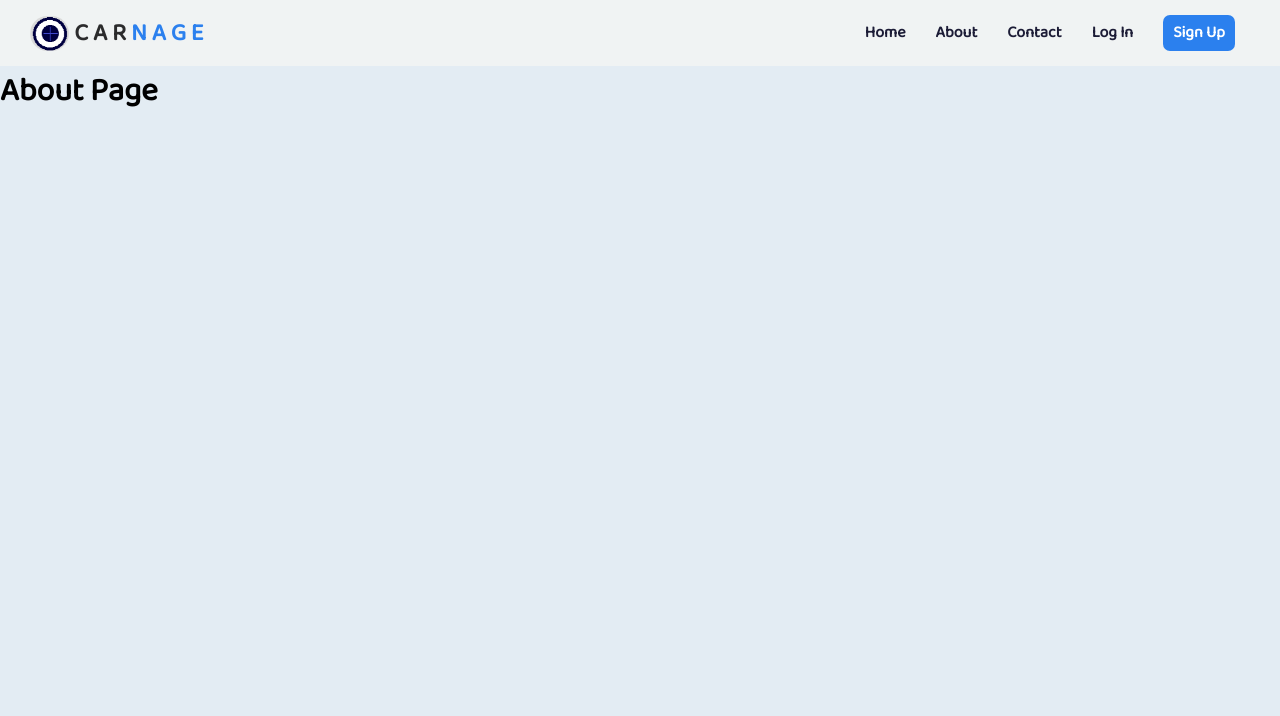
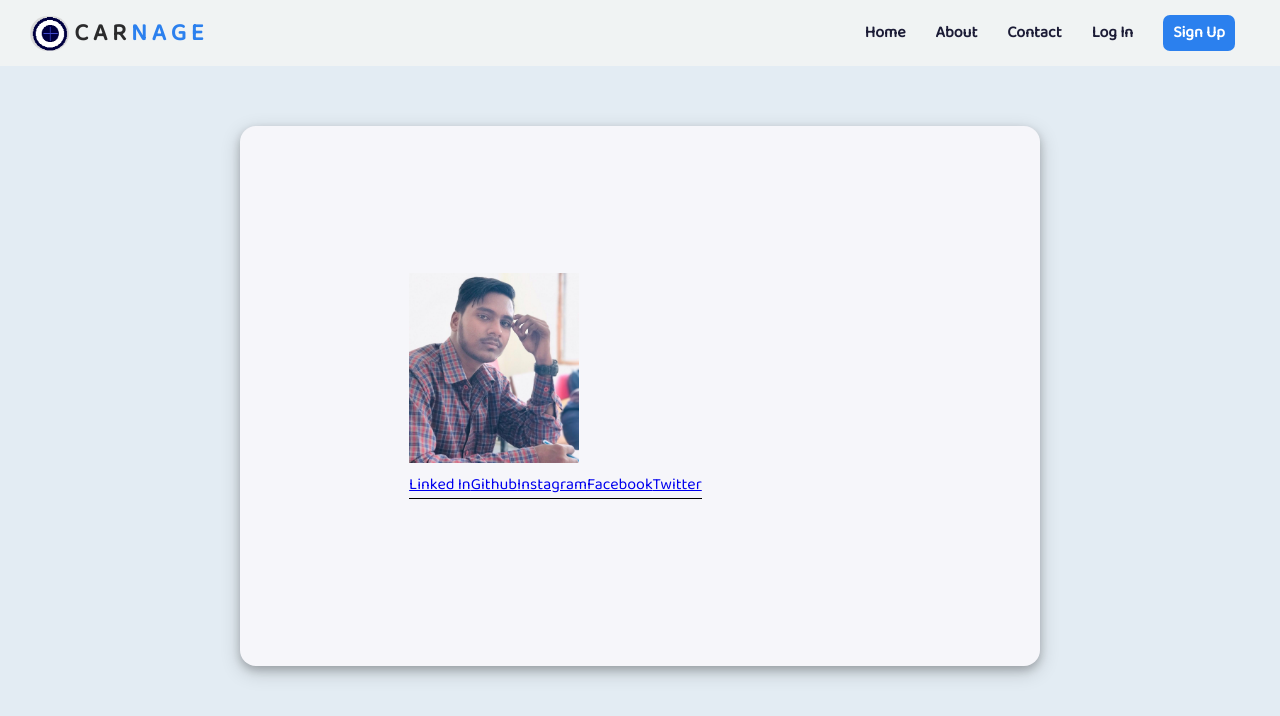
Before and after one commit to osamahannan/MERN_Register, a React (Create React App) app in the folder client/: page /About in a window 1280 px wide. Shown: the top 716 px of the page. Built offline with nearby package versions, Linux system fonts and the light colour scheme; the HTML template or start-up script is replaced by a standard one.

Commit message:
updated About page UI

```diff
--- a/client/src/Components/About.js
+++ b/client/src/Components/About.js
@@ -1,9 +1,25 @@
-import React from 'react'
+import React from 'react';
+import profilepic from '../assets/profile.jpg';
 
 const About = () => {
     return (
-        <div>
-           <h1>About Page</h1>
+        <div className="about">
+
+            <div className="about-link">
+                <img src={profilepic} alt="profile pic" />
+
+                <div className="form-group">
+                    <a href="#">Linked In</a>
+                    <a href="#">Github</a>
+                    <a href="#">Instagram</a>
+                    <a href="#">Facebook</a>
+                    <a href="#">Twitter</a>
+                </div>
+            </div>
+
+            <div className="about-details">
+
+            </div>
         </div>
     )
 }
--- a/client/src/index.css
+++ b/client/src/index.css
@@ -73,7 +73,7 @@ ul li a:hover {
 
 
 /* Register page & Login page */
-.register {
+.register, .about {
   display: flex;
   justify-content: space-evenly;
   align-items: center;
@@ -265,3 +265,7 @@ ul li a:hover {
   color: rgb(43, 43, 44);
   font-weight: bold;
 }
+
+.about-link img {
+  height: 190px;
+}
```
Also changed, not shown: client/src/assets/profile.jpg (renamed from client/src/assets/osamafb1.jpg).
